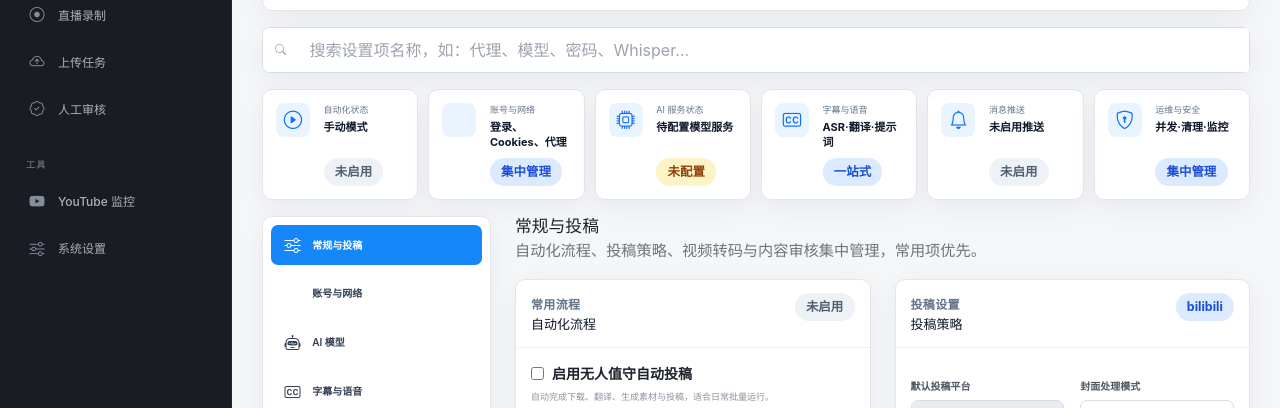
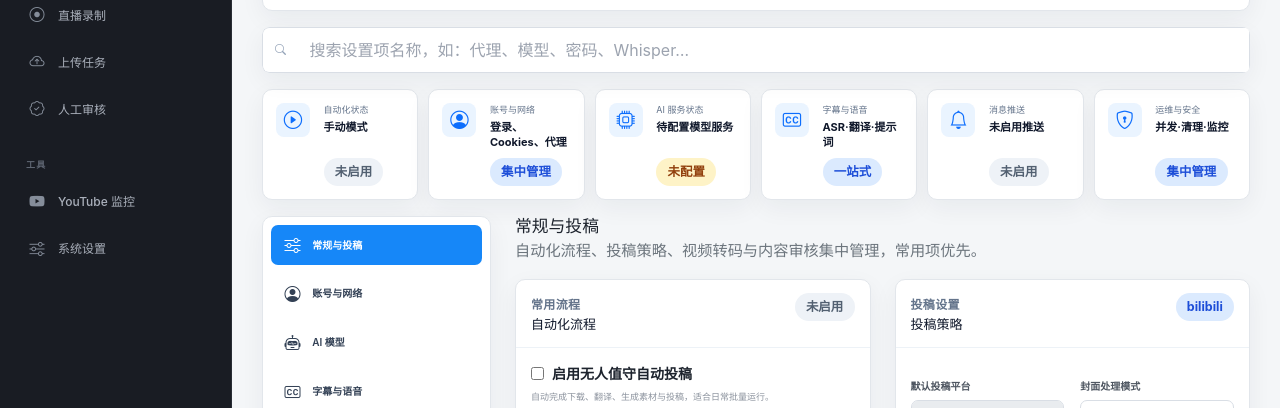
Before and after one commit to zwjtano/potato-flow, a Python web app: template y2a-auto/templates/settings.html in a window 1280 px wide. Shown: the part 174-582 px from the top of the page. Run offline with Jinja, Linux system fonts and the light colour scheme; the template is opened without the code that fills it, so the values that code supplies are empty; some libraries are stand-ins or nearby versions.

Commit message:
fix: restore accounts settings icon

```diff
--- a/y2a-auto/templates/settings.html
+++ b/y2a-auto/templates/settings.html
@@ -42,7 +42,7 @@
             </div>
         </button>
         <button type="button" class="settings-summary-card" data-settings-target="#vtab-accounts">
-            <span class="settings-summary-icon"><i class="bi bi-person-vcard"></i></span>
+            <span class="settings-summary-icon"><i class="bi bi-person-circle"></i></span>
             <div>
                 <div class="settings-summary-label">账号与网络</div>
                 <div class="settings-summary-value">登录、Cookies、代理</div>
@@ -91,7 +91,7 @@
                     <span>常规与投稿</span>
                 </a>
                 <a class="nav-link" id="vtab-accounts-tab" data-bs-toggle="pill" href="#vtab-accounts" role="tab" aria-controls="vtab-accounts" aria-selected="false">
-                    <i class="bi bi-person-vcard"></i>
+                    <i class="bi bi-person-circle"></i>
                     <span>账号与网络</span>
                 </a>
                 <a class="nav-link" id="vtab-ai-models-tab" data-bs-toggle="pill" href="#vtab-ai-models" role="tab" aria-controls="vtab-ai-models" aria-selected="false">
--- a/y2a-auto/version.py
+++ b/y2a-auto/version.py
@@ -1,4 +1,4 @@
 """Potato Flow release metadata shown by the Web UI."""
 
-__version__ = "1.3.48"
+__version__ = "1.3.49"
 __author__ = "zwjtano"
```
Also changed, not shown: tests/test_branding.py (+13 -0 lines).
